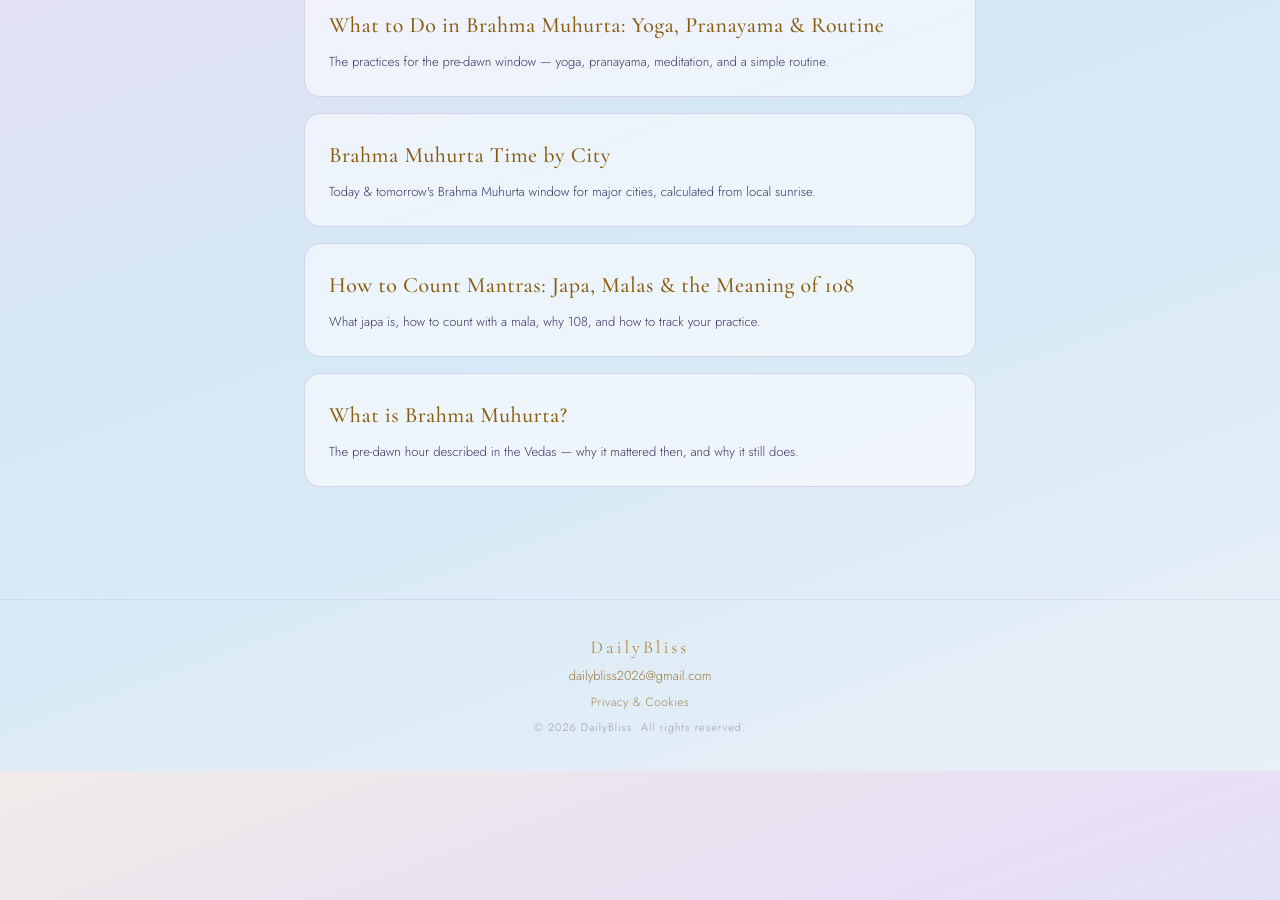
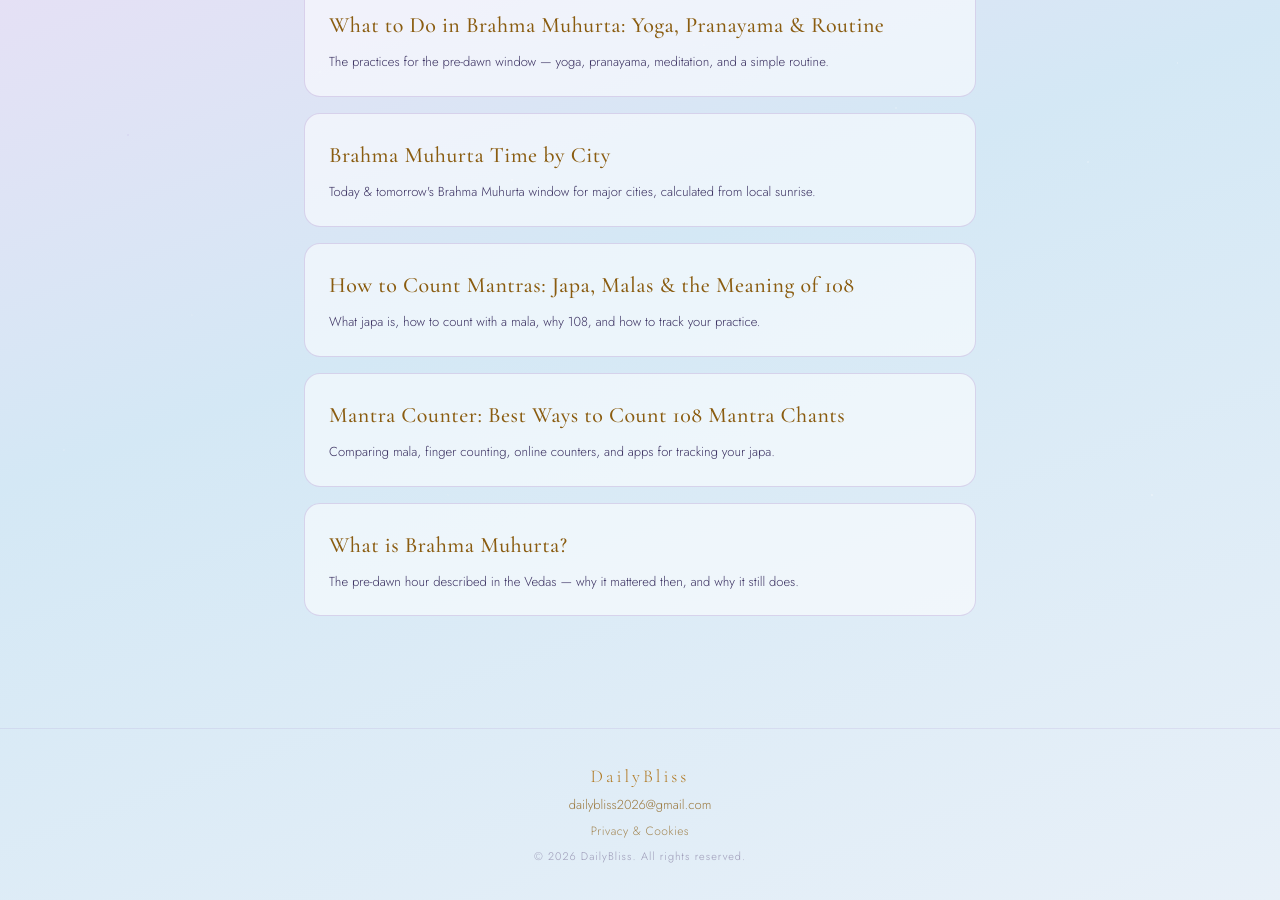
Before and after one commit to dailybliss/dailybliss.github.io, a Jekyll site: the page built from blog/index.html, in a window 1280 px wide and 900 px high, scrolled down 579 px. Built offline with Jekyll 4.4.1, drawn with Linux system fonts in a browser that asks for light colours; before the commit the page ends 1350 px from its top, so only the background shows below that.

Commit message:
Update index.html

```diff
--- a/blog/index.html
+++ b/blog/index.html
@@ -43,6 +43,12 @@ description: Notes on spiritual practice, ancient wisdom, and modern living.
       </a>
     </li>
     <li>
+      <a href="{{ '/blog/mantra-counter-online/' | relative_url }}">
+        <h3>Mantra Counter: Best Ways to Count 108 Mantra Chants</h3>
+        <p>Comparing mala, finger counting, online counters, and apps for tracking your japa.</p>
+      </a>
+    </li>
+    <li>
       <a href="{{ '/blog/what-is-brahma-muhurta/' | relative_url }}">
         <h3>What is Brahma Muhurta?</h3>
         <p>The pre-dawn hour described in the Vedas — why it mattered then, and why it still does.</p>
```
